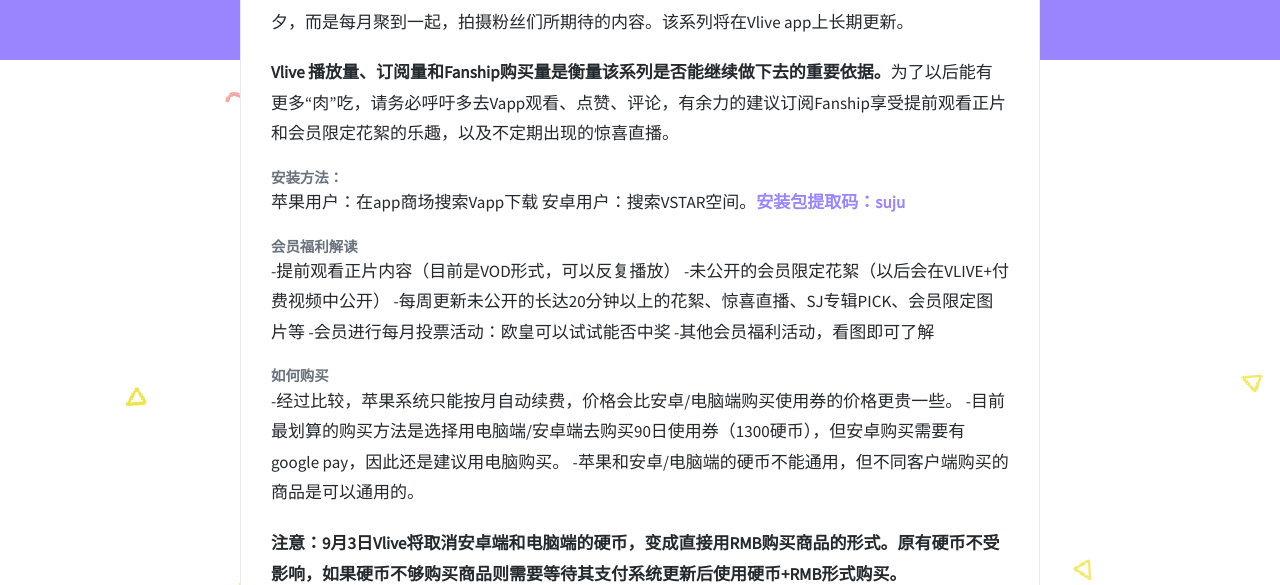
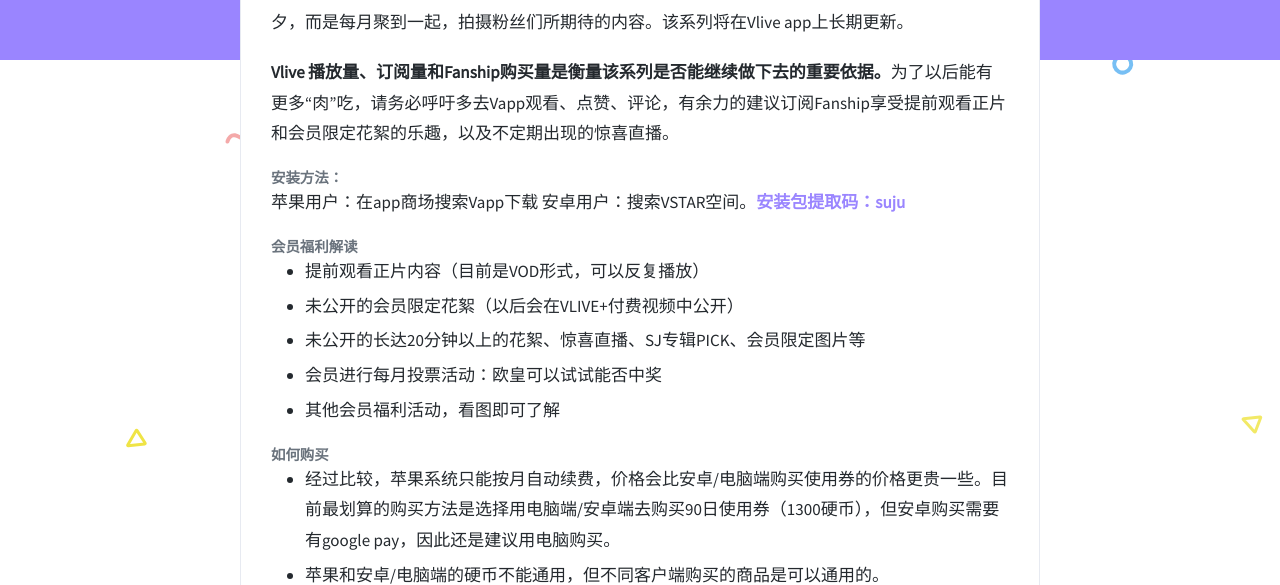
Before and after one commit to penglanxindong1106/penglanxindong1106.github.io, a Jekyll site: the page built from _posts/2020-08-12-给新粉宝宝的四十斤肉食用指南.md, in a window 1280 px wide and 900 px high, scrolled down 565 px, cut to the strip 0-585 px from the top of the window. Built offline with Jekyll 4.4.1, drawn with Linux system fonts in a browser that asks for light colours; comment, search, counter and statistics services are not loaded.

Commit message:
Update 2020-08-12-给新粉宝宝的四十斤肉食用指南.md

```diff
--- a/_posts/2020-08-12-给新粉宝宝的四十斤肉食用指南.md
+++ b/_posts/2020-08-12-给新粉宝宝的四十斤肉食用指南.md
@@ -17,16 +17,15 @@
 安卓用户：搜索VSTAR空间。[安装包提取码：suju](https://pan.baidu.com/s/1pQXWUqrtl4-UBfHWzPcfnw)
 
 ###### **会员福利解读**
--提前观看正片内容（目前是VOD形式，可以反复播放）
--未公开的会员限定花絮（以后会在VLIVE+付费视频中公开）
--每周更新未公开的长达20分钟以上的花絮、惊喜直播、SJ专辑PICK、会员限定图片等
--会员进行每月投票活动：欧皇可以试试能否中奖
--其他会员福利活动，看图即可了解
+- 提前观看正片内容（目前是VOD形式，可以反复播放）
+- 未公开的会员限定花絮（以后会在VLIVE+付费视频中公开）
+- 未公开的长达20分钟以上的花絮、惊喜直播、SJ专辑PICK、会员限定图片等
+- 会员进行每月投票活动：欧皇可以试试能否中奖
+- 其他会员福利活动，看图即可了解
 
 ###### **如何购买**
--经过比较，苹果系统只能按月自动续费，价格会比安卓/电脑端购买使用券的价格更贵一些。
--目前最划算的购买方法是选择用电脑端/安卓端去购买90日使用券（1300硬币），但安卓购买需要有google pay，因此还是建议用电脑购买。
--苹果和安卓/电脑端的硬币不能通用，但不同客户端购买的商品是可以通用的。
+- 经过比较，苹果系统只能按月自动续费，价格会比安卓/电脑端购买使用券的价格更贵一些。目前最划算的购买方法是选择用电脑端/安卓端去购买90日使用券（1300硬币），但安卓购买需要有google pay，因此还是建议用电脑购买。
+- 苹果和安卓/电脑端的硬币不能通用，但不同客户端购买的商品是可以通用的。
 
 **注意：9月3日Vlive将取消安卓端和电脑端的硬币，变成直接用RMB购买商品的形式。原有硬币不受影响，如果硬币不够购买商品则需要等待其支付系统更新后使用硬币+RMB形式购买。**
 
```
